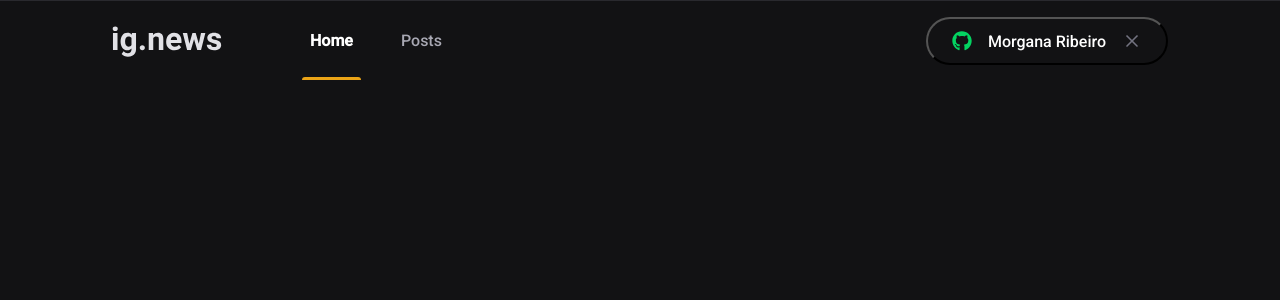
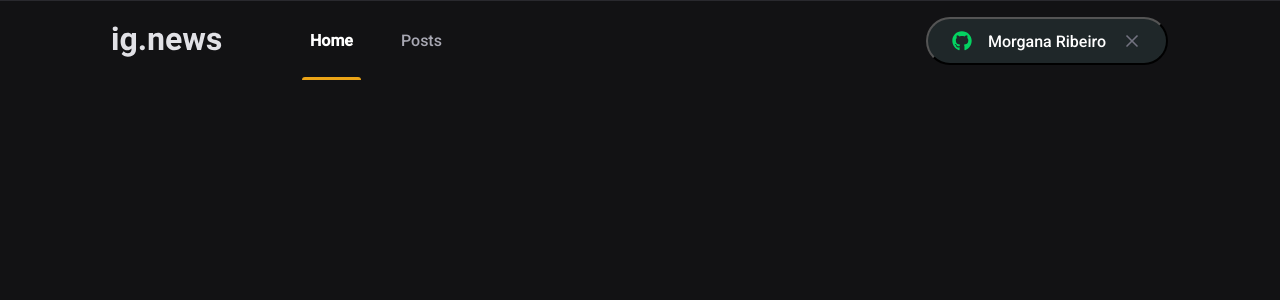
Before and after one commit to morganOliveira2018/ignews, a Next.js app: page / in a window 1280 px wide. Shown: the top 300 px of the page. Built offline with nearby package versions, Linux system fonts and the light colour scheme.

Commit message:
feat(global): add variable gray-850

```diff
--- a/src/styles/global.scss
+++ b/src/styles/global.scss
@@ -11,6 +11,7 @@
   --gray-100: #e1e1e6;
   --gray-300: #a8a8b3;
   --gray-800: #29292e;
+  --gray-850: #1f2729;
   --gray-900: #121214;
 
   --cyan-500: #61dafb;
```
